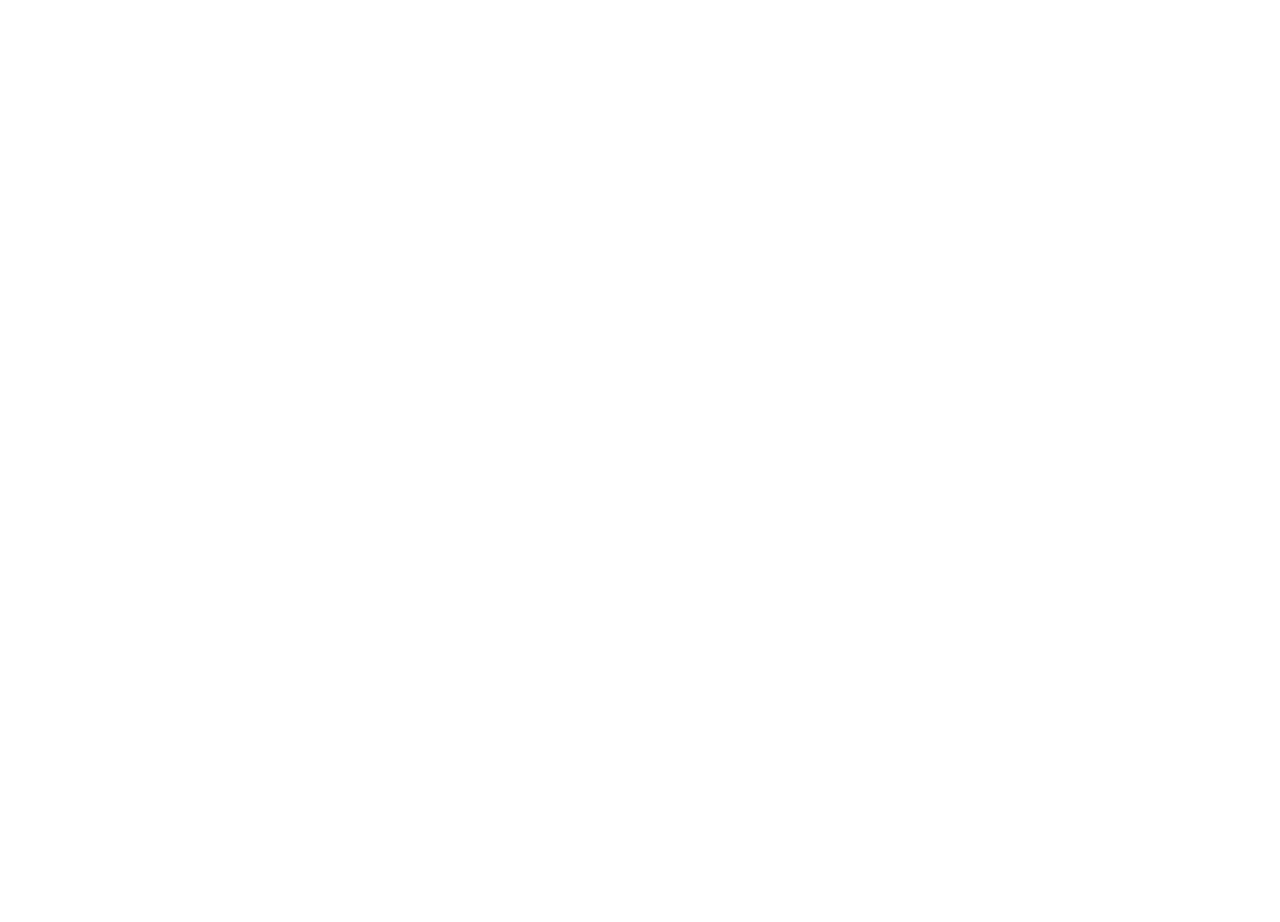
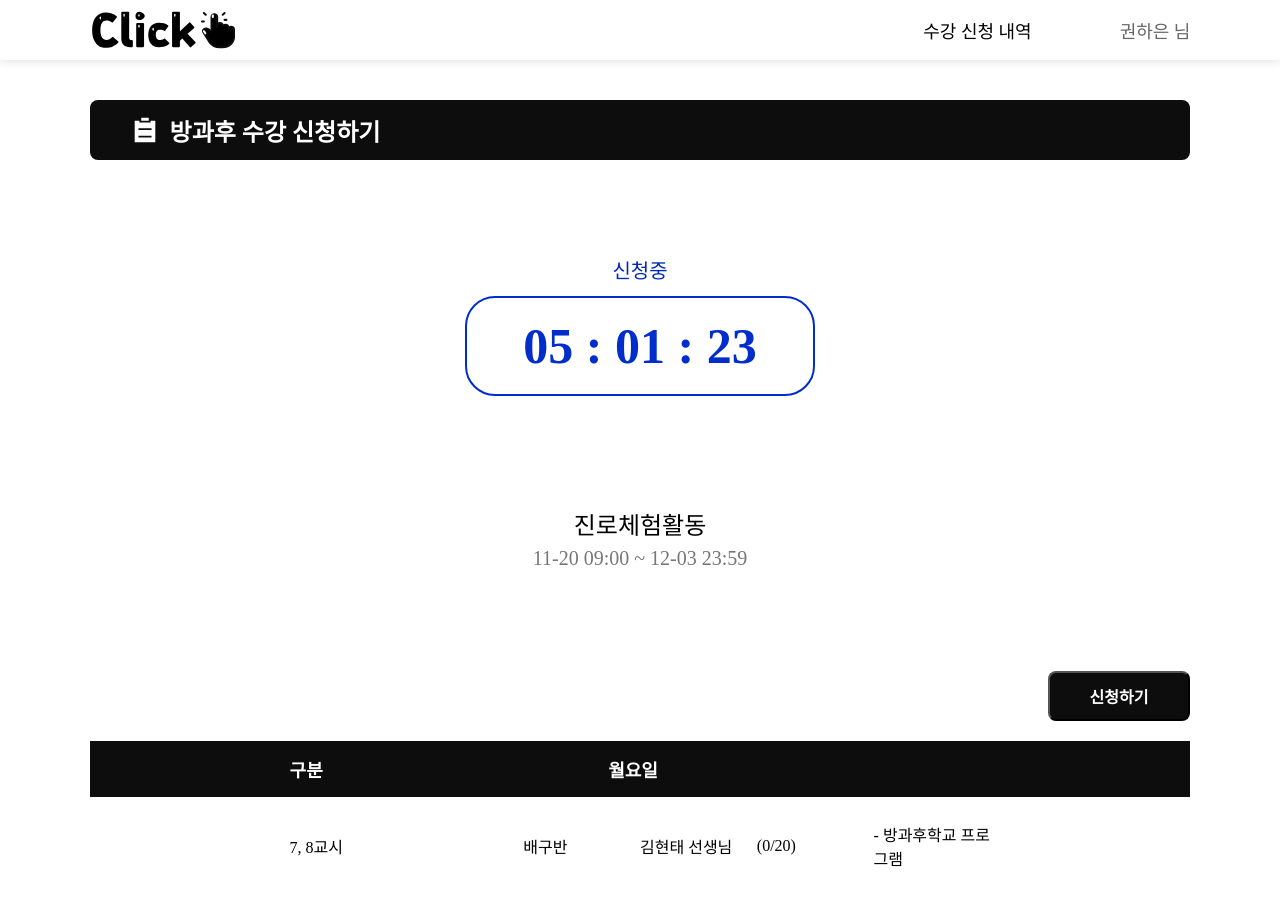
Before and after one commit to kodomomo/afterschool-Frontend, a React (Create React App) app in the folder afterschool-frontend/: page /afterSchoolCourseRegistration in a window 1280 px wide. Before the commit this address had no page. Shown: the top 922 px of the page. Before the commit the page ends 800 px from the top, so only its background shows below. Built offline with nearby package versions, Linux system fonts and the light colour scheme.

Commit message:
feat :: afterSchoolCourseRegistrationPage publishing

```diff
--- a/afterschool-frontend/src/Router.tsx
+++ b/afterschool-frontend/src/Router.tsx
@@ -1,12 +1,14 @@
 import { BrowserRouter, Route, Routes } from "react-router-dom";
 import MainPage from "./pages/MainPage";
 import AfterSchoolCourseRegistraionDetailPage from "./pages/AfterSchoolCourseRegistrationDetailPage";
+import AfterSchoolCourseRegistrationPage from "./pages/AfterSchoolCourseRegistrationPage";
 
 function Router() {
   return(
     <BrowserRouter>
       <Routes>
         <Route path="/main" element={<MainPage />} />
+        <Route path="/afterSchoolCourseRegistration" element={<AfterSchoolCourseRegistrationPage />} />
         <Route path="/afterSchoolCourseRegistraionDetail" element={<AfterSchoolCourseRegistraionDetailPage />} />
       </Routes>
     </BrowserRouter>
--- /dev/null
+++ b/afterschool-frontend/src/components/afterSchoolCourse/AfterSchoolCourseRegistration.tsx
@@ -0,0 +1,159 @@
+import styled from "styled-components";
+import Header from "../header";
+import { ListImg } from "../../assets";
+import AfterSchoolCourseRegistrationList from "./AfterSchoolCourseRegistrationList";
+
+const AfterSchoolCourseRegistration = () => {
+  return(
+    <>
+    <Header />
+      <Container>
+        <TitleSection>
+          <img src={ListImg} alt="listImg" />
+          <Title>방과후 수강 신청하기</Title>
+        </TitleSection>
+        <TimerSection>
+          <State>신청중</State>
+          <div>
+            <Timer>05 : 01 : 23</Timer>
+          </div>
+          <Subject>진로체험활동</Subject>
+          <Time>11-20 09:00 ~ 12-03 23:59</Time>
+        </TimerSection>
+        <ButtonSection>
+          <Button>신청하기</Button>
+        </ButtonSection>
+        <ListSection>
+          <ListTitle>
+            <p>구분</p>
+            <p>월요일</p>
+          </ListTitle>
+          <AfterSchoolCourseRegistrationList />
+        </ListSection>
+      </Container>
+    </>
+  );
+};
+
+const Container = styled.div`
+  padding: 0 7%;
+`;
+
+const TitleSection = styled.div`
+  display: flex;
+  align-items: center;
+  border-radius: 8px;
+  background: #0D0D0D;
+  height: 60px;
+  padding: 0 0 0 40px;
+  margin-bottom: 25px;
+`;
+
+const Title = styled.div`
+  color: White;
+  font-family: Pretendard;
+  font-size: 24px;
+  font-style: normal;
+  font-weight: 600;
+  margin-left: 10px;
+`;
+
+const TimerSection = styled.div`
+  padding: 70px;
+  margin-bottom: 31px;
+  div {
+    display: flex;
+    justify-content: center;
+  }
+`;
+
+const State = styled.div`
+  display: flex;
+  justify-content: center;
+  color: #0029B8;
+  font-family: Pretendard;
+  font-size: 20px;
+  font-style: normal;
+  font-weight: 500;
+  margin-bottom: 12px;
+`;
+
+const Timer = styled.div`
+  display: flex;
+  justify-content: center;
+  align-items: center;
+  width: 350px;
+  height: 100px;
+  border-radius: 30px;
+  border: 2px solid #002DCC;
+  background: #FFF;
+  color: #002DCC;
+  font-family: Pretendard;
+  font-size: 50px;
+  font-style: normal;
+  font-weight: 700;
+  margin-bottom: 110px;
+`;
+
+const Subject = styled.div`
+  display: flex;
+  justify-content: center;
+  color: #000;
+  font-family: Pretendard;
+  font-size: 24px;
+  font-style: normal;
+  font-weight: 500;
+  margin-bottom: 6px;
+`;
+
+const Time = styled.div`
+  display: flex;
+  justify-content: center;
+  color: #777;
+  font-family: Pretendard;
+  font-size: 20px;
+  font-style: normal;
+  font-weight: 400;
+`;
+
+const ButtonSection = styled.div`
+  display: flex;
+  justify-content: flex-end;
+`;
+
+const Button = styled.button`
+  background: #0D0D0D;
+  padding: 11px 40px;
+  justify-content: center;
+  align-items: center;
+  border-radius: 8px;
+  color: #FFF;
+  text-align: center;
+  font-family: Pretendard;
+  font-size: 16px;
+  font-style: normal;
+  font-weight: 700;
+  margin-bottom: 20px;
+`;
+
+const ListSection = styled.div`
+
+`;
+
+const ListTitle = styled.div`
+  display: grid;
+  grid-template-columns: 2.5fr 3fr;
+  align-items: center;
+  height: 56px;
+  background: #0D0D0D;
+  padding: 0 200px;
+  p {
+    color: #FFF;
+    font-family: Pretendard;
+    font-size: 18px;
+    font-style: normal;
+    font-weight: 600;
+  }
+`;
+
+export default AfterSchoolCourseRegistration;
--- a/afterschool-frontend/src/components/afterSchoolCourse/AfterSchoolCourseRegistrationDetail.tsx
+++ b/afterschool-frontend/src/components/afterSchoolCourse/AfterSchoolCourseRegistrationDetail.tsx
@@ -29,7 +29,7 @@
 };
 
 const Container = styled.div`
-  padding: 50px 200px;
+  padding: 0 7%;
 `;
 
 const TitleSection = styled.div`
@@ -37,9 +37,9 @@
   align-items: center;
   border-radius: 8px;
   background: #0D0D0D;
-  height: 70px;
+  height: 60px;
   padding: 0 0 0 40px;
-  margin-bottom: 50px;
+
 `;
 
 const Title = styled.div`
@@ -64,6 +64,7 @@
     font-weight: 600;
     margin-left: 35px;
   }
+  margin-top: 25px;
 `;
 
 export default AfterSchoolCourseRegistrationDetail;
--- /dev/null
+++ b/afterschool-frontend/src/components/afterSchoolCourse/AfterSchoolCourseRegistrationList.tsx
@@ -0,0 +1,80 @@
+import styled from "styled-components";
+
+const AfterSchoolCourseRegistrationList = () => {
+  const RegistrationList = [
+    {
+      category: "7, 8교시",
+      subject: "배구반",
+      teacher: "김현태 선생님",
+      personnel: "(0/20)",
+      explain: "- 방과후학교 프로그램",
+    },
+    {
+      category: "7, 8교시",
+      subject: "배구반",
+      teacher: "김현태 선생님",
+      personnel: "(0/20)",
+      explain: "- 방과후학교 프로그램",
+    },
+    {
+      category: "7, 8교시",
+      subject: "배구반",
+      teacher: "김현태 선생님",
+      personnel: "(0/20)",
+      explain: "- 방과후학교 프로그램",
+    },
+    {
+      category: "7, 8교시",
+      subject: "배구반",
+      teacher: "김현태 선생님",
+      personnel: "(0/20)",
+      explain: "- 방과후학교 프로그램",
+    },
+    {
+      category: "7, 8교시",
+      subject: "배구반",
+      teacher: "김현태 선생님",
+      personnel: "(0/20)",
+      explain: "- 방과후학교 프로그램",
+    },
+  ];
+
+  return(
+    <>
+      <ListSection>
+        {RegistrationList.map(
+            ({ category, subject, teacher, personnel, explain}) => (
+              <List>
+                <p>{category}</p>
+                <p>{subject}</p>
+                <p>{teacher}</p>
+                <p>{personnel}</p>
+                <p>{explain}</p>
+              </List>
+            )
+          )}
+      </ListSection>
+    </>
+  );
+};
+
+const ListSection = styled.div`
+
+`;
+
+const List = styled.div`
+  display: grid;
+  grid-template-columns: 2fr 1fr 1fr 1fr 1fr;
+  padding: 0 200px;
+  align-items: center;
+  height: 97px;
+  p {
+      font-family: Pretendard;
+      font-size: 16px;
+      font-style: normal;
+      font-weight: 400;
+      line-height: normal;
+  }
+`;
+
+export default AfterSchoolCourseRegistrationList;
--- a/afterschool-frontend/src/components/main/index.tsx
+++ b/afterschool-frontend/src/components/main/index.tsx
@@ -15,7 +15,7 @@
           <img src={ListImg} alt="listImg" />
           <Text>방과후 코스 리스트</Text>
         </Table>
-        <List onClick={() => {navigate("/afterSchoolCourseRegistraionDetail")}} >
+        <List onClick={() => {navigate("/afterSchoolCourseRegistration")}} >
           <ListText>7,8교시</ListText>
           <ListText>진로체험활동</ListText>
           <ListText>11-20 09:00 ~ 12-03 23:59</ListText>
--- /dev/null
+++ b/afterschool-frontend/src/pages/AfterSchoolCourseRegistrationPage.tsx
@@ -0,0 +1,11 @@
+import AfterSchoolCourseRegistration from "../components/afterSchoolCourse/AfterSchoolCourseRegistration";
+
+const AfterSchoolCourseRegistrationPage = () => {
+  return(
+    <>
+      <AfterSchoolCourseRegistration />
+    </>
+  );
+};
+
+export default AfterSchoolCourseRegistrationPage;
```
